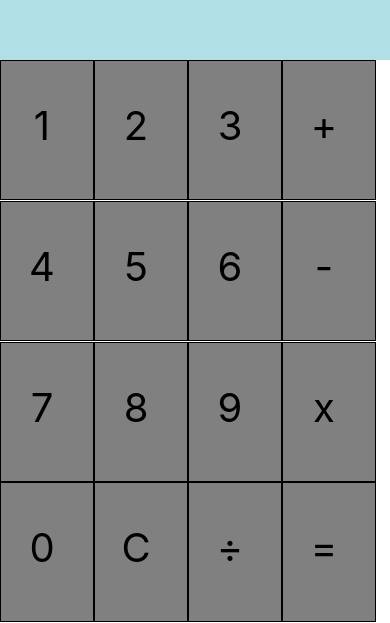
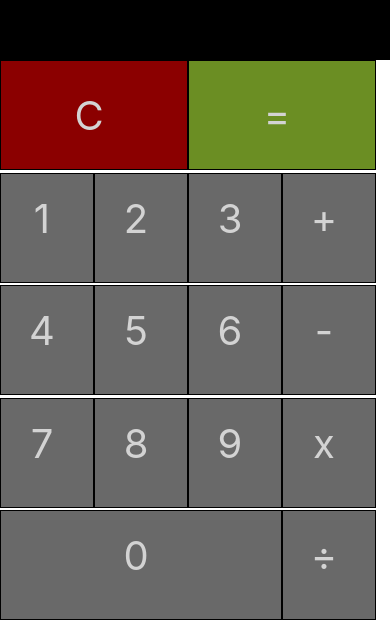
Before and after one commit to Harry823/calculatorApp, a React Native app: screen / in a window 390 px wide. Shown: the part 221-844 px from the top of the page. Built offline with nearby package versions, Linux system fonts and the light colour scheme.

Commit message:
styling changes (coloring and button layout)

```diff
--- a/App.js
+++ b/App.js
@@ -96,12 +96,40 @@ export class TestState extends Component {
       <View style={{flex: 1}}>
         <View
           nativeID="inputDisplay"
-          style={{flex: 1, backgroundColor: "powderblue",justifyContent:"space-around"}}
+          style={{flex: 1, backgroundColor: "black",justifyContent:"space-around"}}
         >
-          <Text style={{fontSize: 70}}>{this.state.display}</Text>
+          <Text style={{fontSize: 70,color:'white'}}>{this.state.display}</Text>
         </View>
 
         <View nativeID="Buttons" style={{flex: 2,flexDirection:"column"}}>
+          <View
+            nativeID="calculateAndClear"
+            style={styles.buttons}
+          >
+            <TouchableHighlight style={{
+              alignItems: 'center',
+              backgroundColor: 'darkred',
+              borderWidth: 1,
+              paddingTop: 30,
+              paddingRight: 10,
+              height: 110,
+              width: 188
+            }} onPress={this.clearDisplay}>
+                <Text style={styles.cncText}> C </Text>
+            </TouchableHighlight>
+            <TouchableHighlight style={{
+              alignItems: 'center',
+              backgroundColor: 'olivedrab',
+              borderWidth: 1,
+              paddingTop: 30,
+              paddingRight: 10,
+              height: 110,
+              width: 188
+            }} onPress={() => this.calculate(this.display)}>
+                <Text style={styles.cncText}> = </Text>
+            </TouchableHighlight>
+          </View>
+
           <View
             nativeID="buttonRowOne"
             style={styles.buttons}
@@ -172,21 +200,20 @@ export class TestState extends Component {
             nativeID="buttonRowFour"
             style={styles.buttons}
           >
-            <TouchableHighlight style={styles.numButton} onPress=
-            {() => this.numberPress(0)}>
+            <TouchableHighlight style={{
+              alignItems: 'center',
+              backgroundColor: 'dimgray',
+              borderWidth: 1,
+              paddingTop: 20,
+              paddingRight: 10,
+              height: 110,
+              width: 282
+            }} onPress={() => this.numberPress(0)}>
                 <Text style={styles.buttonText}> 0 </Text>
-            </TouchableHighlight>
-            <TouchableHighlight style={styles.numButton} onPress=
-            {this.clearDisplay}>
-                <Text style={styles.buttonText}> C </Text>
             </TouchableHighlight>
             <TouchableHighlight style={styles.numButton} onPress=
             {() => this.operatorPress("/")}>
                 <Text style={styles.buttonText}> ÷ </Text>
-            </TouchableHighlight>
-            <TouchableHighlight style={styles.numButton} onPress=
-            {() => this.calculate(this.display)}>
-                <Text style={styles.buttonText}> = </Text>
             </TouchableHighlight>
           </View>
         </View>
@@ -203,16 +230,22 @@ const styles = StyleSheet.create({
   },
   numButton: {
     alignItems: 'center',
-    backgroundColor: 'gray',
+    backgroundColor: 'dimgray',
     borderWidth: 1,
-    paddingTop: 40,
+    paddingTop: 20,
     paddingRight: 10,
-    height: 140,
+    height: 110,
     width: 94
   },
   buttonText: {
     fontSize: 40,
-    textAlign:'center'
+    textAlign:'center',
+    color: 'lightgray'
+  },
+  cncText: {
+    fontSize: 40,
+    textAlign:'center',
+    color: 'lightgray'
   }
 });
 
```
Lines whose indentation alone changed are shown as unchanged.
